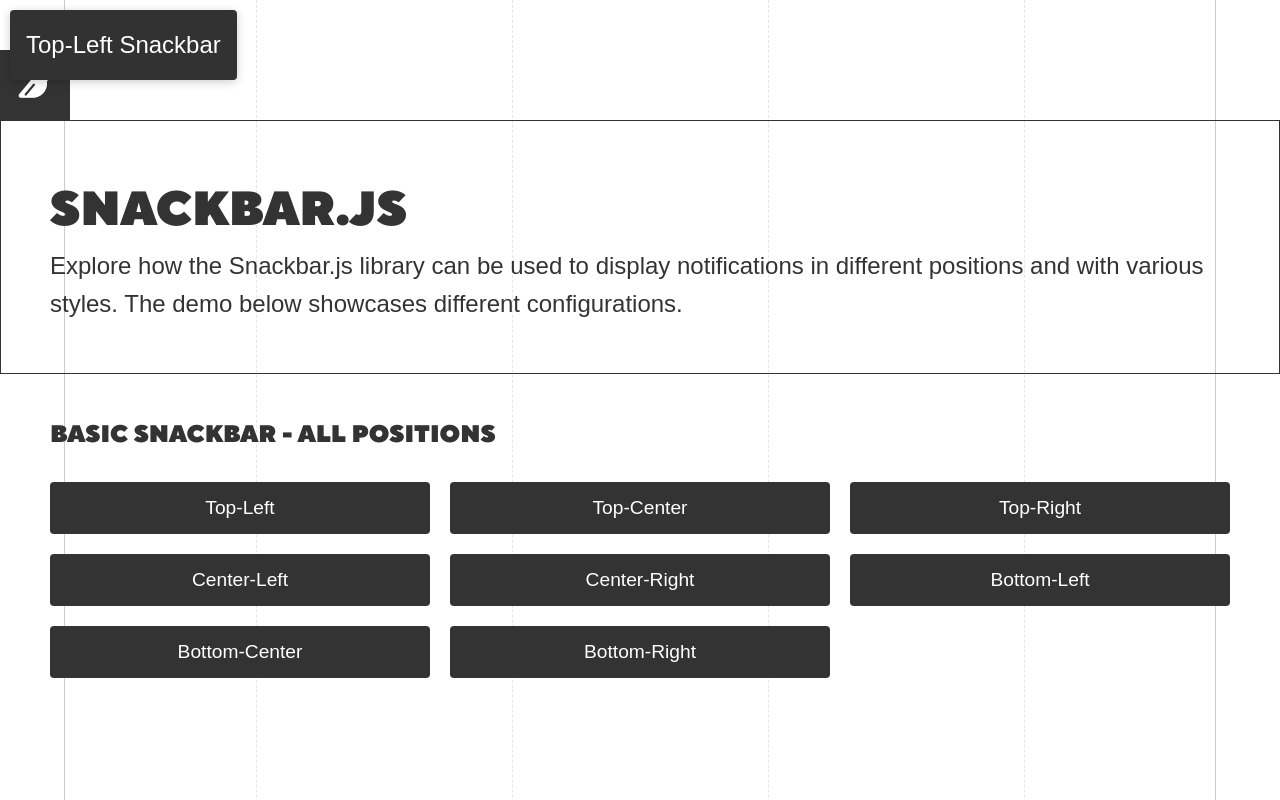
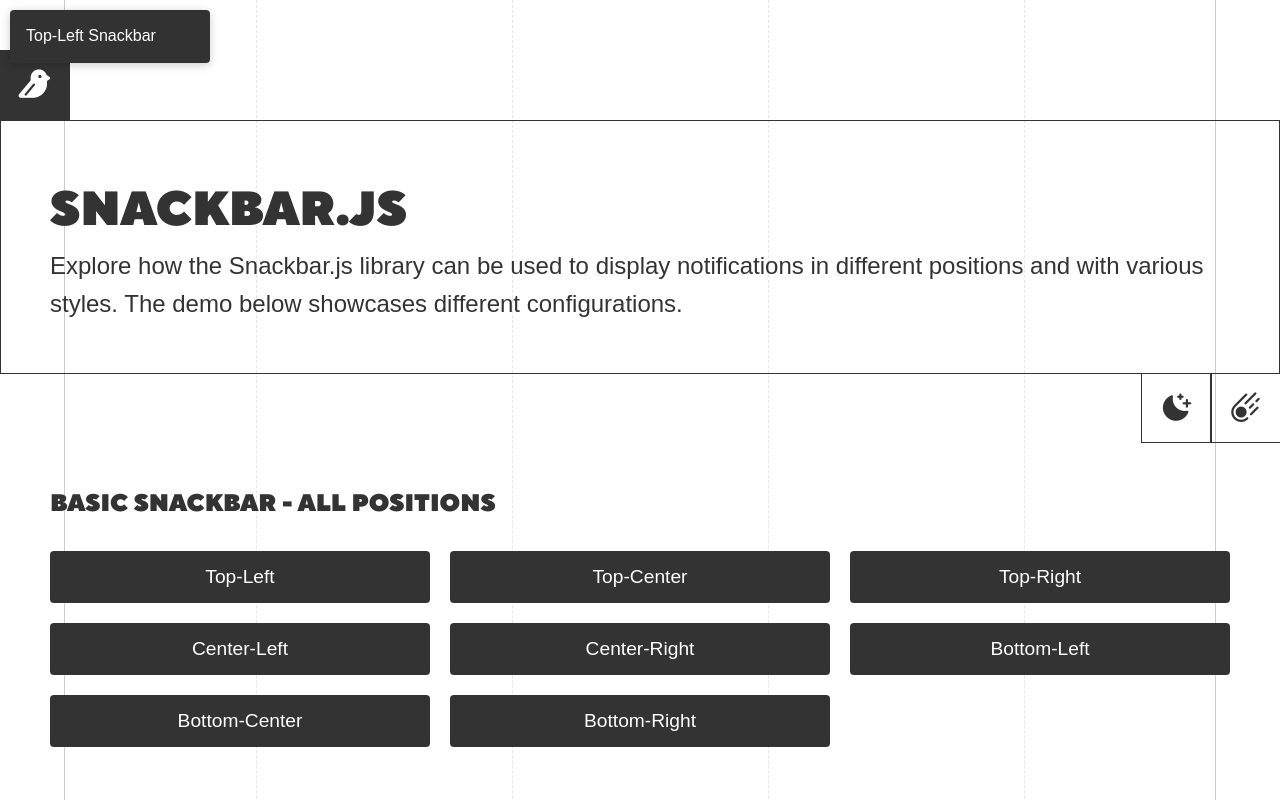
Before and after one commit to Marcus-Nightingale/Snackbar, a website: page demo/index.html in a window 1280 px wide. Both pictures are taken after a click on the button "Top-Left". Shown: the top 800 px of the page. Drawn offline with nearby package versions, Linux system fonts and the light colour scheme; a web font is replaced by a local one.

Commit message:
Some changes

```diff
--- a/demo/index.html
+++ b/demo/index.html
@@ -72,13 +72,22 @@
         <i class="ph-fill ph-bird"></i>
     </div>
 
-    <div class="bordered-animation grid-col-full p-50 mb-40">
+    <div class="bordered-animation grid-col-full p-50">
         <span></span><span></span><span></span><span></span>
         <h1>Snackbar.js</h1>
         <p>
             Explore how the Snackbar.js library can be used to display notifications in different positions and with various styles.
             The demo below showcases different configurations.
         </p>
+    </div>
+
+    <div class="grid-col-full mb-40">
+        <div class="fixed-button float-end loading-element pointer bordered clearfix" id="toggle-meteors">
+            <i class="ph-fill ph-meteor"></i>
+        </div>
+        <div class="fixed-button float-end loading-element pointer bordered clearfix" id="theme-toggle">
+            <i class="ph-fill ph-moon-stars" id="theme-icon"></i>
+        </div>
     </div>
 
     <!-- Snackbar Demo Section -->
@@ -259,7 +268,7 @@
         });
     });
 </script>
-<script src="js/phosphor-icons_web@2.0.3.js"></script>
+<script src="js/phosphor-icons_web.js"></script>
 </body>
 
 </html>
--- a/demo/js/phosphor-icons_web@2.0.3.js
+++ b/demo/js/phosphor-icons_web.js
@@ -1,10 +1,10 @@
 var head = document.getElementsByTagName("head")[0];
 
-for (weight of ["regular", "thin", "light", "bold", "fill", "duotone"]) {
+for (const weight of ["regular", "thin", "light", "bold", "fill", "duotone"]) {
   var link = document.createElement("link");
   link.rel = "stylesheet";
   link.type = "text/css";
   link.href =
-    "https://unpkg.com/@phosphor-icons/web@2.0.3/src/" + weight + "/style.css";
+      "https://unpkg.com/@phosphor-icons/web@2.1.1/src/" + weight + "/style.css";
   head.appendChild(link);
 }
--- a/demo/js/snackbar.js
+++ b/demo/js/snackbar.js
@@ -2,7 +2,7 @@
 var Snackbar = (function () {
     function Snackbar(options) {
         this.options = options;
-        this.options.duration = this.options.dismissible ? undefined : this.options.duration || 3000;
+        this.options.duration = this.options.dismissible ? undefined : this.options.duration || 5000;
         this.container = this.createContainer();
         var position = this.options.position || 'bottom-center';
         if (!Snackbar.snackbarGroups[position]) {
@@ -16,11 +16,12 @@ var Snackbar = (function () {
         var container = document.createElement('div');
         container.textContent = this.options.message;
         container.classList.add('snackbar');
+        this.applyColorScheme(container);
+        if (this.options.customClass) {
+            container.classList.add(this.options.customClass);
+        }
         if (this.options.status) {
             container.classList.add("snackbar-".concat(this.options.status));
-        }
-        if (this.options.customClass) {
-            container.classList.add(this.options.customClass);
         }
         if (this.options.dismissible) {
             var closeButton = document.createElement('button');
@@ -28,6 +29,9 @@ var Snackbar = (function () {
             closeButton.innerHTML = this.options.closeIcon || '<i class="ph ph-x"></i>';
             closeButton.onclick = function () { return _this.dismiss(); };
             container.appendChild(closeButton);
+        }
+        if (this.options.centerText) {
+            container.classList.add('snackbar-center-text');
         }
         if (this.options.element) {
             this.options.element.style.position = 'relative';
@@ -40,6 +44,19 @@ var Snackbar = (function () {
         }
         container.style.zIndex = this.getHighestZIndex().toString();
         return container;
+    };
+    Snackbar.prototype.applyColorScheme = function (container) {
+        var _a;
+        var bodyBackgroundColor = window.getComputedStyle(document.body).backgroundColor;
+        var rgb = ((_a = bodyBackgroundColor.match(/\d+/g)) === null || _a === void 0 ? void 0 : _a.map(Number)) || [255, 255, 255];
+        var brightness = (rgb[0] * 299 + rgb[1] * 587 + rgb[2] * 114) / 1000;
+        var isDarkBackground = brightness < 128;
+        if (isDarkBackground) {
+            container.classList.add('snackbar-light');
+        }
+        else {
+            container.classList.add('snackbar-dark');
+        }
     };
     Snackbar.prototype.updatePositions = function () {
         var position = this.options.position || 'bottom-center';
--- a/src/snackbar.scss
+++ b/src/snackbar.scss
@@ -13,14 +13,31 @@ $snackbar-transform: translateY(20px);
 $snackbar-close-button-color: #fff;
 $snackbar-close-button-size: 16px;
 
+// Font Variables
+$snackbar-font-family: inherit;
+$snackbar-font-size: 1rem;
+$snackbar-line-height: 1.3;
+
 // Status-based colors
 $snackbar-success-bg-color: #4caf50;
 $snackbar-error-bg-color: #f44336;
 $snackbar-warning-bg-color: #ff9800;
 $snackbar-info-bg-color: #2196f3;
 
+// Snackbar light and dark theme styles
+.snackbar-light {
+    background-color: #fff;
+    color: #000;
+}
+
+.snackbar-dark {
+    background-color: #000;
+    color: #fff;
+}
+
 // Snackbar Container Styles
 .snackbar {
+    line-height: $snackbar-line-height;
     padding: $snackbar-padding;
     background-color: $snackbar-bg-color;
     color: $snackbar-text-color;
@@ -34,6 +51,18 @@ $snackbar-info-bg-color: #2196f3;
     display: flex;
     align-items: center;
     justify-content: space-between;
+    font-family: $snackbar-font-family;
+    font-size: $snackbar-font-size;
+
+    &.snackbar-center-text {
+        justify-content: center;
+        text-align: center;
+    }
+
+    &.snackbar-center-text .snackbar-close-button {
+        position: absolute;
+        right: 10px;
+    }
 
     &.snackbar-success {
         background-color: $snackbar-success-bg-color;
--- a/src/snackbar.ts
+++ b/src/snackbar.ts
@@ -1,12 +1,13 @@
 interface SnackbarOptions {
-    message: string;
-    duration?: number;
-    position?: 'top-left' | 'top-center' | 'top-right' | 'center-left' | 'center-right' | 'bottom-left' | 'bottom-center' | 'bottom-right';
-    element?: HTMLElement;
-    customClass?: string;
-    dismissible?: boolean;
-    closeIcon?: string;
-    status?: 'success' | 'error' | 'warning' | 'info'; // New option for status
+    message: string; // The message to display
+    duration?: number; // How long the snackbar should be visible (in milliseconds)
+    position?: 'top-left' | 'top-center' | 'top-right' | 'center-left' | 'center-right' | 'bottom-left' | 'bottom-center' | 'bottom-right'; // Position of the snackbar
+    element?: HTMLElement; // An element to contain the snackbar (optional)
+    customClass?: string; // A custom CSS class for additional styling
+    dismissible?: boolean; // Whether the snackbar should be dismissible with a button
+    closeIcon?: string; // HTML for a custom close button icon
+    status?: 'success' | 'error' | 'warning' | 'info'; // Predefined status styles
+    centerText?: boolean; // Whether the text should be centered
 }
 
 class Snackbar {
@@ -14,7 +15,9 @@ class Snackbar {
     private static snackbarGroups: { [key: string]: Snackbar[] } = {};
 
     constructor(private options: SnackbarOptions) {
-        this.options.duration = this.options.dismissible ? undefined : this.options.duration || 3000;
+        // Set the default duration to 5000ms (5 seconds) if not specified
+        this.options.duration = this.options.dismissible ? undefined : this.options.duration || 5000;
+
         this.container = this.createContainer();
 
         const position = this.options.position || 'bottom-center';
@@ -31,12 +34,15 @@ class Snackbar {
         container.textContent = this.options.message;
         container.classList.add('snackbar');
 
-        if (this.options.status) {
-            container.classList.add(`snackbar-${this.options.status}`);
-        }
+        // Apply the correct class based on the background color each time the snackbar is created
+        this.applyColorScheme(container);
 
         if (this.options.customClass) {
             container.classList.add(this.options.customClass);
+        }
+
+        if (this.options.status) {
+            container.classList.add(`snackbar-${this.options.status}`);
         }
 
         if (this.options.dismissible) {
@@ -45,6 +51,10 @@ class Snackbar {
             closeButton.innerHTML = this.options.closeIcon || '<i class="ph ph-x"></i>';
             closeButton.onclick = () => this.dismiss();
             container.appendChild(closeButton);
+        }
+
+        if (this.options.centerText) {
+            container.classList.add('snackbar-center-text');
         }
 
         if (this.options.element) {
@@ -58,6 +68,19 @@ class Snackbar {
 
         container.style.zIndex = this.getHighestZIndex().toString();
         return container;
+    }
+
+    private applyColorScheme(container: HTMLElement) {
+        const bodyBackgroundColor = window.getComputedStyle(document.body).backgroundColor;
+        const rgb = bodyBackgroundColor.match(/\d+/g)?.map(Number) || [255, 255, 255];
+        const brightness = (rgb[0] * 299 + rgb[1] * 587 + rgb[2] * 114) / 1000;
+        const isDarkBackground = brightness < 128;
+
+        if (isDarkBackground) {
+            container.classList.add('snackbar-light');
+        } else {
+            container.classList.add('snackbar-dark');
+        }
     }
 
     private updatePositions() {
```
Also changed, not shown: demo/css/snackbar.css, dist/snackbar.css, dist/snackbar.js, 2 other files.
